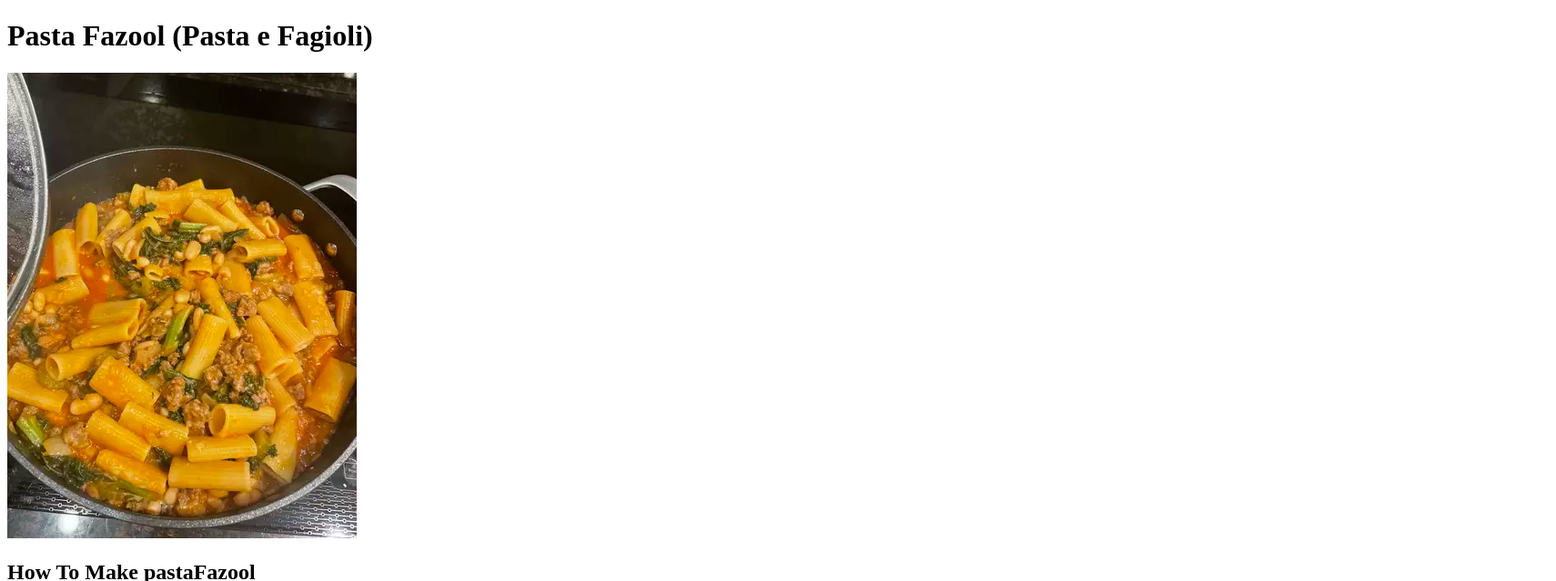
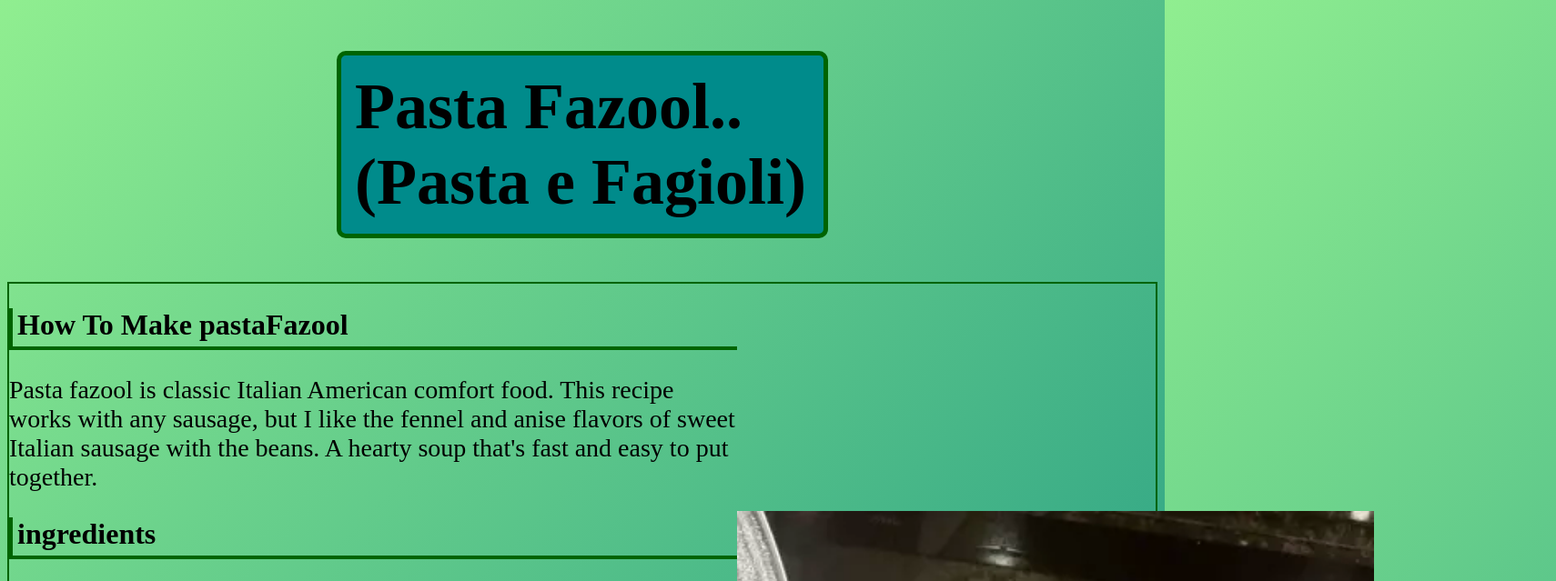
Before and after one commit to proggodd/odin_recipes, a plain HTML site: page recipes/pastaFazool.html in a window 1280 px wide. Shown: the top 639 px of the page at 91% size, 1710 px wide, since content can reach past the window. Drawn offline with Linux system fonts and the light colour scheme.

Commit message:
adding css to the site

```diff
--- a/recipes/pastaFazool.html
+++ b/recipes/pastaFazool.html
@@ -1,16 +1,24 @@
 <!DOCTYPE html>
 <html lang="en">
+
 <head>
    <meta charset="UTF-8">
    <meta http-equiv="X-UA-Compatible" content="IE=edge">
    <meta name="viewport" content="width=device-width, initial-scale=1.0">
-    <title>Odin Recipes</title>
+   <link rel="stylesheet" href="../style/style.css">
+   <title>Odin Recipes | pastaFazool</title>
 </head>
-<body>
-    <h1>Pasta Fazool (Pasta e Fagioli)</h1>
-    <img src="pics/pastaFatzool.jpg" alt="pastaFazool photo">
+
+<body id="grad">
+   <div id="one">
+      <h1 style="width: 500px;padding: 15px 15px;">Pasta Fazool.. (Pasta e Fagioli)</h1>
+   </div>
+   <div class="container">
+      <div>
          <h2>How To Make pastaFazool</h2>
-    <p>Pasta fazool is classic Italian American comfort food. This recipe works with any sausage, but I like the fennel and anise flavors of sweet Italian sausage with the beans. A hearty soup that's fast and easy to put together.</p>
+         <p>Pasta fazool is classic Italian American comfort food. This recipe works with any sausage, but I like the
+            fennel and anise flavors of sweet Italian sausage with the beans. A hearty soup that's fast and easy to put
+            together.</p>
          <h2>ingredients</h2>
          <ul>
             <li>1 tablespoon olive oil</li>
@@ -29,10 +37,23 @@
          </ul>
          <h2>Steps</h2>
          <ol>
-        <li> Heat oil in a skillet over medium-high heat. Cook and stir sausage in the hot skillet until browned and crumbly, about 5 minutes. Reduce heat to medium. Add diced celery and chopped onion. Cook until onions are translucent, 4 to 5 minutes. Add dry pasta; cook and stir for 2 minutes.</li>
-        <li> Stir in tomato paste until evenly distributed, 2 to 3 minutes. Pour in 3 cups broth; increase heat to high and bring to a boil. Stir in red pepper flakes, oregano, salt, and pepper. Reduce heat to medium and let simmer, stirring often, for about 5 minutes. Add more broth if needed.</li>
-        <li>Place chopped chard in a bowl. Cover with cold water and rinse leaves; any grit will fall to the bottom of the bowl. Transfer chard to a colander to drain briefly; add to soup. Cook and stir until leaves wilt, 2 to 3 minutes.</li>
-        <li>Stir in white beans; continue cooking and stirring until pasta is tender, 4 to 5 minutes. Remove from heat and stir in grated cheese. Serve topped with additional grated cheese.</li>
+            <li> Heat oil in a skillet over medium-high heat. Cook and stir sausage in the hot skillet until browned and
+               crumbly, about 5 minutes. Reduce heat to medium. Add diced celery and chopped onion. Cook until onions
+               are translucent, 4 to 5 minutes. Add dry pasta; cook and stir for 2 minutes.</li>
+            <li> Stir in tomato paste until evenly distributed, 2 to 3 minutes. Pour in 3 cups broth; increase heat to
+               high and bring to a boil. Stir in red pepper flakes, oregano, salt, and pepper. Reduce heat to medium and
+               let simmer, stirring often, for about 5 minutes. Add more broth if needed.</li>
+            <li>Place chopped chard in a bowl. Cover with cold water and rinse leaves; any grit will fall to the bottom
+               of the bowl. Transfer chard to a colander to drain briefly; add to soup. Cook and stir until leaves wilt,
+               2 to 3 minutes.</li>
+            <li>Stir in white beans; continue cooking and stirring until pasta is tender, 4 to 5 minutes. Remove from
+               heat and stir in grated cheese. Serve topped with additional grated cheese.</li>
          </ol>
+      </div>
+      <div>
+         <img src="pics/pastaFatzool.jpg" alt="pastaFazool photo">
+      </div>
+   </div>
 </body>
+
 </html>
--- /dev/null
+++ b/style/style.css
@@ -0,0 +1,47 @@
+
+#grad{
+    background-image: linear-gradient( 135deg ,lightgreen, teal);
+}
+img{
+    width: 700px;
+    height: auto;
+}
+.container{
+    display: grid;
+    grid-template-columns: 800px 900px;
+    justify-content:space-around;
+    align-items:center;
+    border: 2px solid darkgreen;
+}
+.container#main{
+    display: flex;
+    flex-direction: column;
+}
+#one{
+    display: flex;
+    justify-content: center;
+    align-items: center;
+}
+h1{
+
+    font-size: 72px;
+    border: 5px solid darkgreen;
+    border-radius: 10px;
+    width: 260px;
+    padding: 10px 10px;
+    background-color: darkcyan;
+}
+h2{
+    display: flex;
+    font-size: 32px;
+    border-bottom: 4px solid darkgreen;
+    border-left: 4px solid darkgreen;
+    padding-bottom:5px;
+    padding-left:5px;
+}
+#main li{
+    font-size: 48px;
+}
+p,li{
+    font-size: 28px;
+}
```
Also changed, not shown: index.html (+18 -7 lines), recipes/lasagna.html (+16 -5 lines), recipes/mushroomStew.html (+29 -9 lines). Lines whose indentation alone changed are shown as unchanged.
